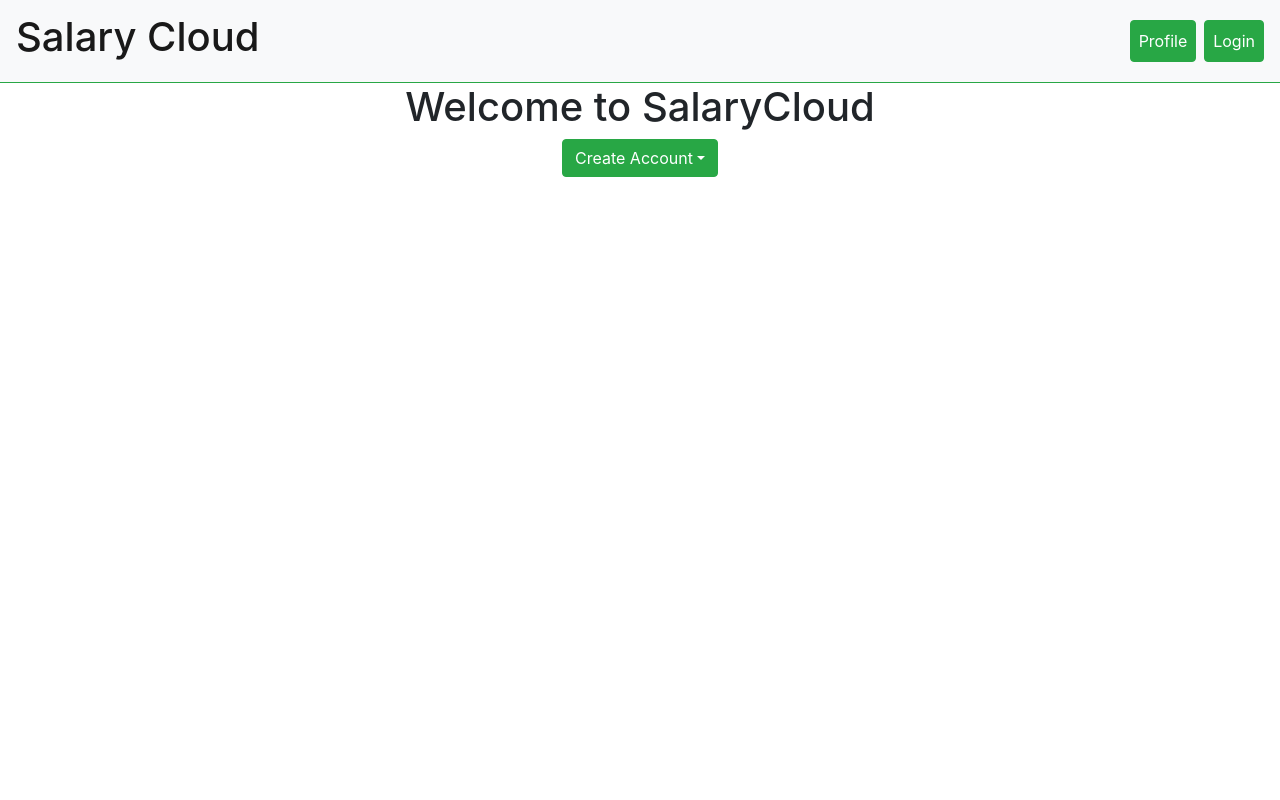
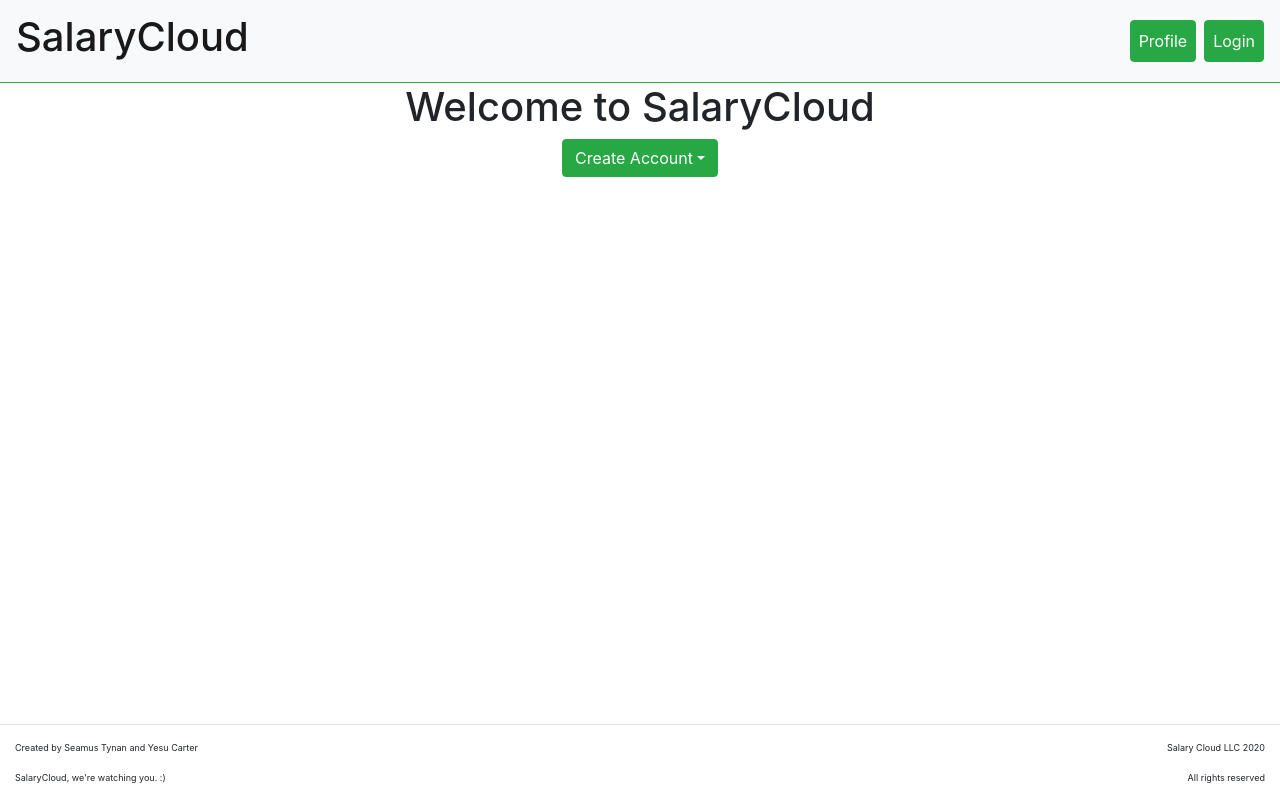
Before and after one commit to stynan27/SalaryCloud, a React (Create React App) app in the folder salary-cloud/: page / in a window 1280 px wide. Built offline with nearby package versions, Linux system fonts and the light colour scheme.

Commit message:
Added Static Footer Component

```diff
--- a/salary-cloud/src/App.js
+++ b/salary-cloud/src/App.js
@@ -3,6 +3,7 @@ import './App.css';
 
 import Header from './components/Header';
 import Body from './components/Body';
+import Footer from './components/footer/Footer'
 
 class App extends React.Component {
   constructor() {
@@ -18,6 +19,7 @@ class App extends React.Component {
       <div className="App">
         <Header />
         <Body currentPath={this.state.currentPath}/>
+        <Footer />
       </div>
     );
   }
--- a/salary-cloud/src/components/Header.js
+++ b/salary-cloud/src/components/Header.js
@@ -7,7 +7,7 @@ function Header() {
     <div className="Header">
         <Navbar className="border-bottom border-success" bg="light" variant="light">
           <Navbar.Brand className="mr-auto" href="/">
-            <h1> Salary Cloud </h1>
+            <h1> SalaryCloud </h1>
           </Navbar.Brand>
 
           <Nav className="ml-auto">
--- /dev/null
+++ b/salary-cloud/src/components/footer/Footer.js
@@ -0,0 +1,21 @@
+import React from 'react';
+import './footer.css';
+
+function Footer() {
+  return (
+    <footer className="container-fluid border-top">
+      <div className="row">
+        <div className="col-4">
+          <p> Created by Seamus Tynan and Yesu Carter </p>
+          <p> SalaryCloud, we're watching you. :) </p>
+        </div>
+        <div className="col text-right">
+          <p> Salary Cloud LLC 2020 </p>
+          <p> All rights reserved </p>
+        </div>
+      </div>
+    </footer>
+  );
+}
+
+export default Footer;
--- /dev/null
+++ b/salary-cloud/src/components/footer/footer.css
@@ -0,0 +1,12 @@
+footer {
+  border-top: solid;
+
+  position: absolute;
+  bottom: 0;
+
+  padding-top: 1rem;
+}
+
+p {
+  font-size: xx-small;
+}
```
Also changed, not shown: salary-cloud/src/components/CreateAccountBody.js (line endings or trailing spaces).
